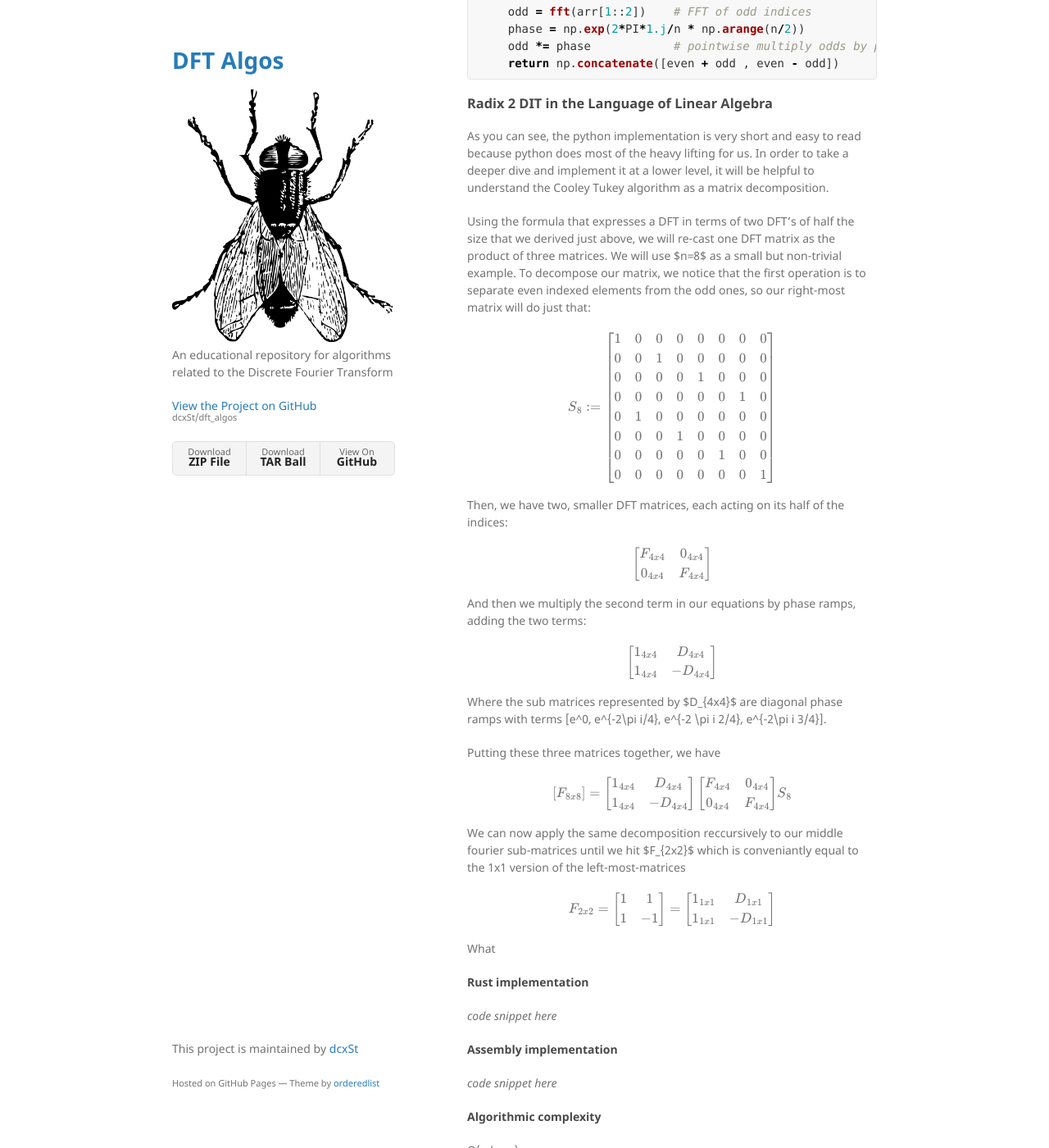
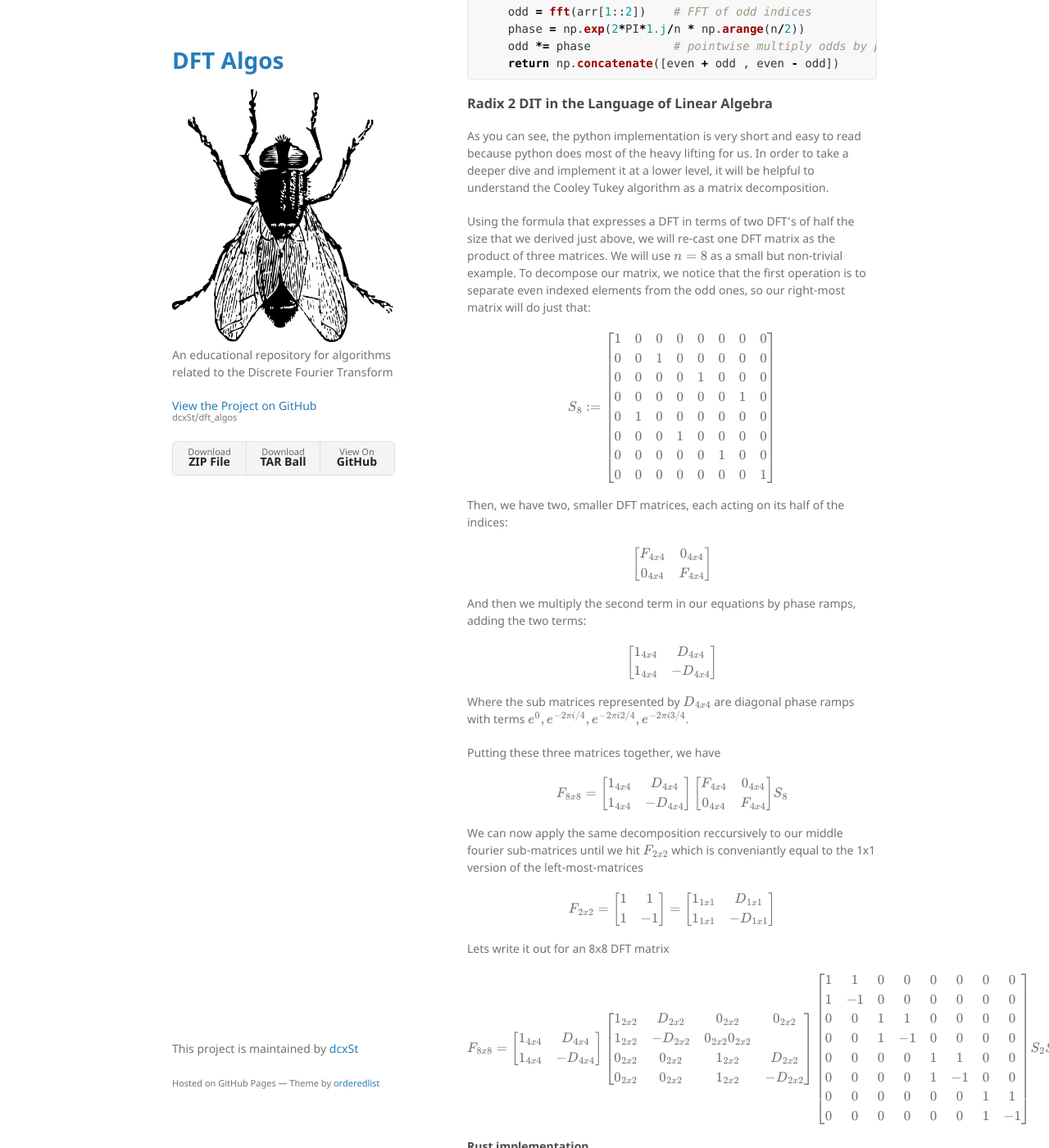
Before and after one commit to dcxSt/dft_algos, a Jekyll site: the page built from index.md, in a window 1280 px wide and 1400 px high, scrolled down 3438 px. Shown: the whole window at 82% size. Built offline with Jekyll 4.4.1, drawn with Linux system fonts in a browser that asks for light colours; formulas are drawn with MathJax 3; our own code applies the rules of GitHub Pages for plain Markdown files.

Commit message:
large matrix multiply inline math fixed

```diff
--- a/index.md
+++ b/index.md
@@ -125,7 +125,7 @@
 
 As you can see, the python implementation is very short and easy to read because python does most of the heavy lifting for us. In order to take a deeper dive and implement it at a lower level, it will be helpful to understand the Cooley Tukey algorithm as a matrix decomposition.
 
-Using the formula that expresses a DFT in terms of two DFT's of half the size that we derived just above, we will re-cast one DFT matrix as the product of three matrices. We will use $n=8$ as a small but non-trivial example. To decompose our matrix, we notice that the first operation is to separate even indexed elements from the odd ones, so our right-most matrix will do just that:
+Using the formula that expresses a DFT in terms of two DFT's of half the size that we derived just above, we will re-cast one DFT matrix as the product of three matrices. We will use \\(n=8\\) as a small but non-trivial example. To decompose our matrix, we notice that the first operation is to separate even indexed elements from the odd ones, so our right-most matrix will do just that:
 
 $$
 S_8 :=
@@ -179,7 +177,7 @@
 S_8
 $$
 
-We can now apply the same decomposition reccursively to our middle fourier sub-matrices until we hit $F_{2x2}$ which is conveniantly equal to the 1x1 version of the left-most-matrices
+We can now apply the same decomposition reccursively to our middle fourier sub-matrices until we hit \\(F_{2x2}\\) which is conveniantly equal to the 1x1 version of the left-most-matrices
 
 $$
 F_{2x2}
@@ -187,7 +185,24 @@
 = \begin{bmatrix} 1_{1x1} & D_{1x1} \\ 1_{1x1} & -D_{1x1}\end{bmatrix}
 $$
 
-What
+Lets write it out for an 8x8 DFT matrix
+
+$$
+F_{8x8}
+= \begin{bmatrix} 1_{4x4} & D_{4x4} \\ 1_{4x4} & -D_{4x4}\end{bmatrix}
+\begin{bmatrix} 1_{2x2} & D_{2x2} & 0_{2x2} & 0_{2x2}\\ 1_{2x2} & -D_{2x2} & 0_{2x2} 0_{2x2} \\ 0_{2x2} & 0_{2x2} & 1_{2x2} & D_{2x2} \\ 0_{2x2} & 0_{2x2} & 1_{2x2} & -D_{2x2} \end{bmatrix}
+\begin{bmatrix}
+  1 & 1  & 0 & 0 & 0 & 0 & 0 & 0 \\
+  1 & -1 & 0 & 0 & 0 & 0 & 0 & 0 \\
+  0 & 0 & 1 & 1  & 0 & 0 & 0 & 0 \\
+  0 & 0 & 1 & -1 & 0 & 0 & 0 & 0 \\
+  0 & 0 & 0 & 0 & 1 & 1  & 0 & 0 \\
+  0 & 0 & 0 & 0 & 1 & -1 & 0 & 0 \\
+  0 & 0 & 0 & 0 & 0 & 0 & 1 & 1  \\
+  0 & 0 & 0 & 0 & 0 & 0 & 1 & -1
+\end{bmatrix}
+S_2 S_4 S_8
+$$
 
 #### Rust implementation
 
```
Also changed, not shown: other parts of index.md (+1 -3 lines).
